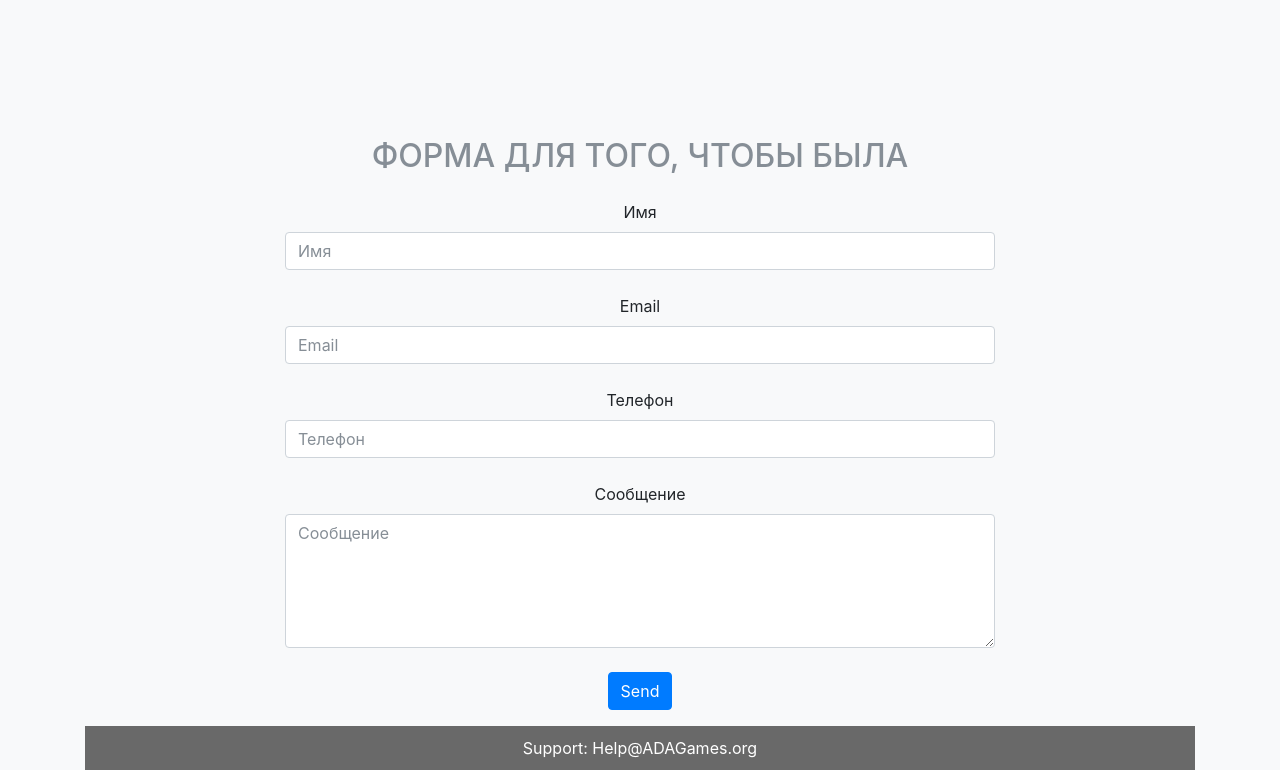
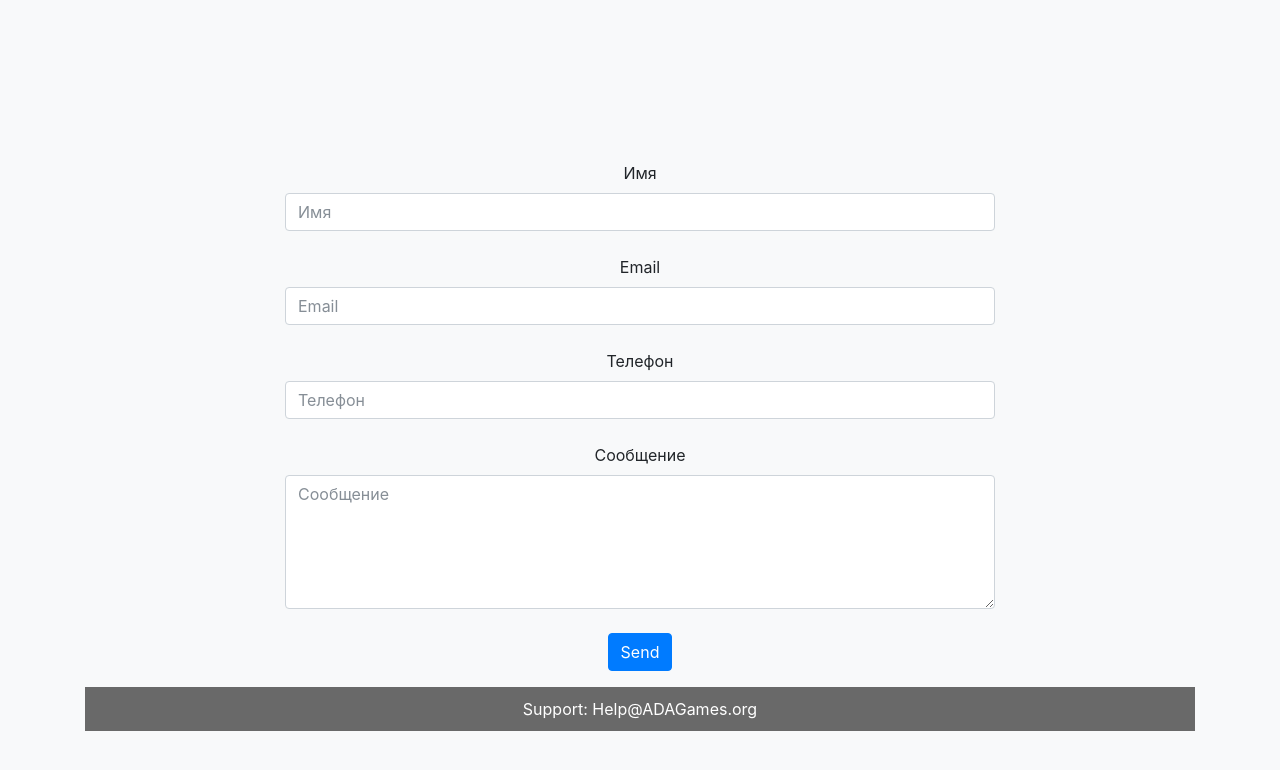
Before and after one commit to Demon465268/Demon465268.github.io, a plain HTML site: page index.html in a window 1280 px wide. Shown: the part 1181-1951 px from the top of the page. After the commit the page ends 1912 px from the top, so only its background shows below. Drawn offline with nearby package versions, Linux system fonts and the light colour scheme.

Commit message:
Update index.html

```diff
--- a/index.html
+++ b/index.html
@@ -125,7 +125,7 @@
 		<script src="https://maxcdn.bootstrapcdn.com/bootstrap/4.0.0-beta.2/js/bootstrap.min.js" integrity="sha384-alpBpkh1PFOepccYVYDB4do5UnbKysX5WZXm3XxPqe5iKTfUKjNkCk9SaVuEZflJ" crossorigin="anonymous"></script>
 		<section id="contact">
       <div class="container">
-        <h2 class="text-center text-uppercase text-secondary mb-0">Форма для того, чтобы была</h2>
+
         <br>
          <div class="row">
           <div class="col-lg-8 mx-auto">
```
